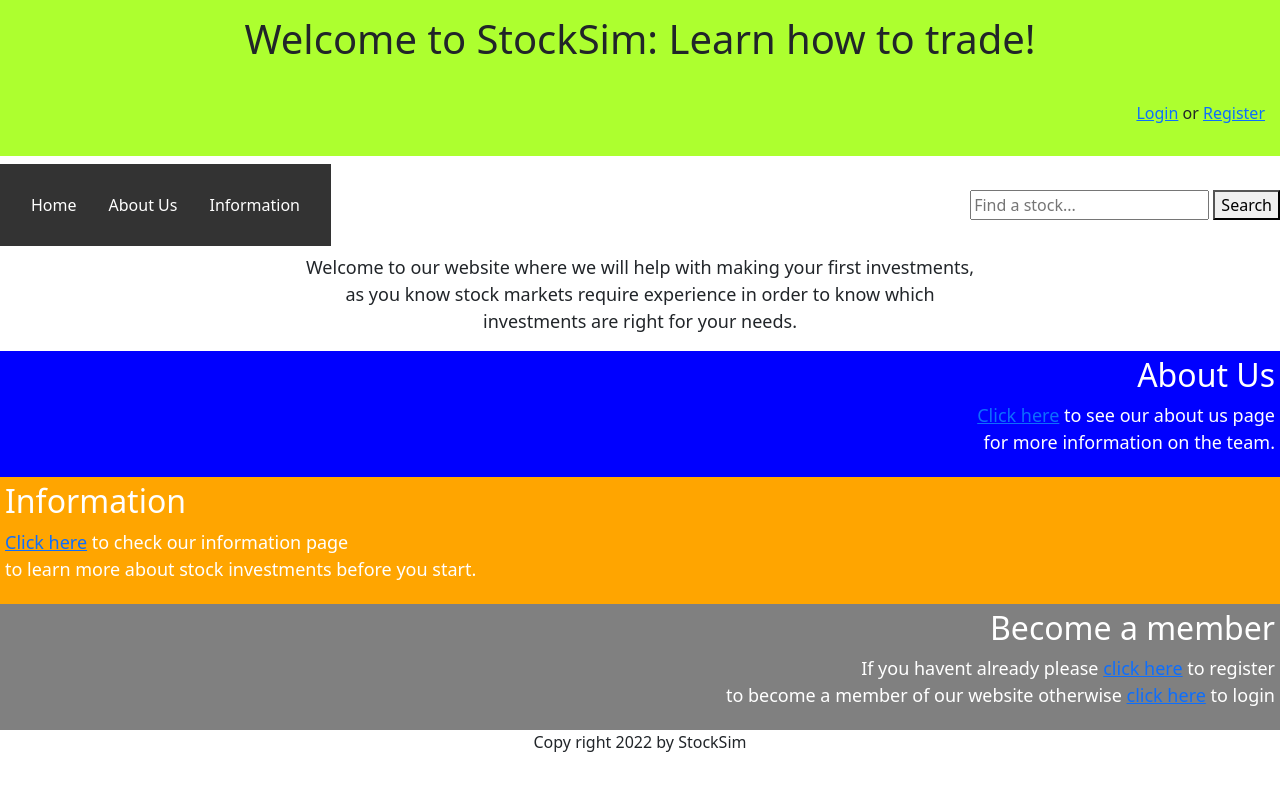
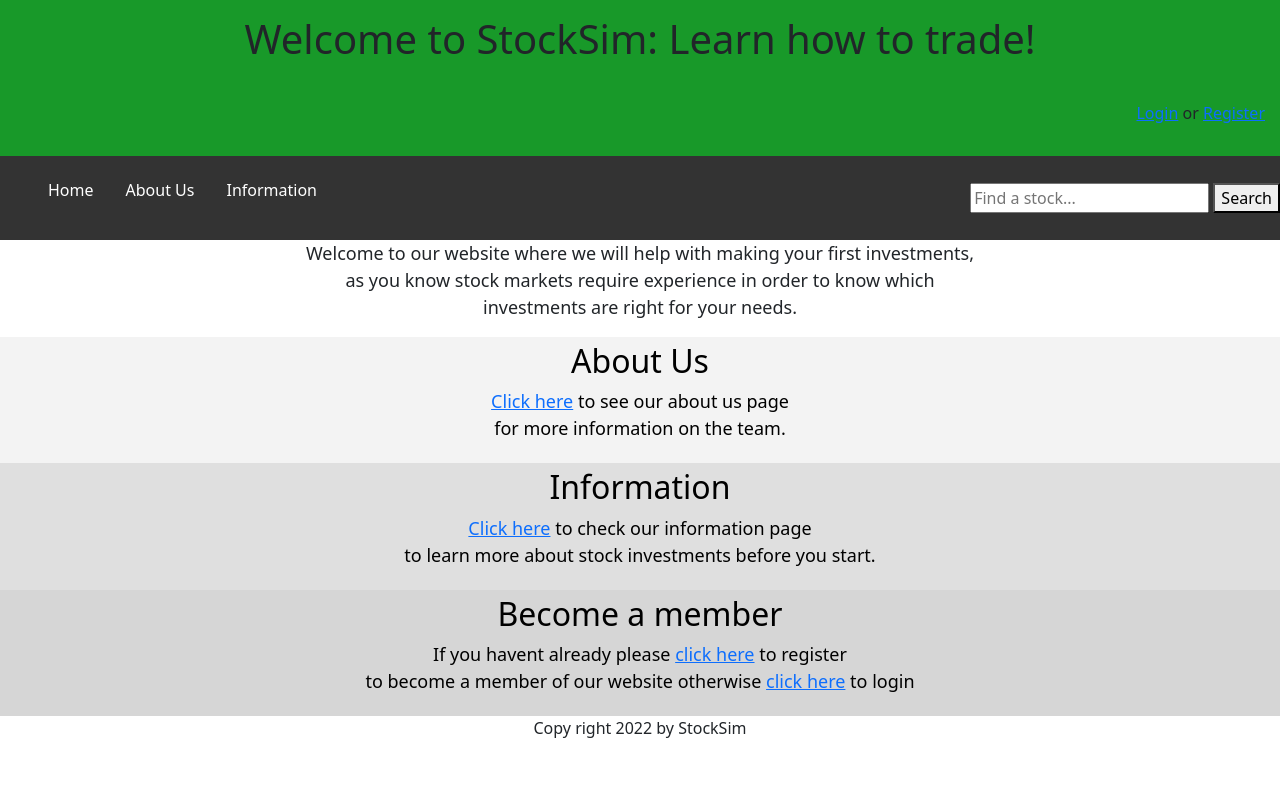
Before and after one commit to vkadam7/StockMarketApp, a Flask app: page / in a window 1280 px wide. Run offline with Flask 2, Linux system fonts and the light colour scheme.

Commit message:
Minor CSS Changes

```diff
--- a/static/stylesheets/styles.css
+++ b/static/stylesheets/styles.css
@@ -1,24 +1,27 @@
 .header{
-    background-color:greenyellow;
+    background-color:rgb(24, 153, 41);
     text-align:center;
     justify-content: center;
     padding:15px;
 }
 
 .login{
-    background-color:greenyellow;
+    background-color:rgb(24, 153, 41);
     text-align:right;
     justify-content: right;
     padding:15px;
 }
 
+.navbar{
+    background-color: #333;
+    justify-content: center;
+}
+
 .navbar ul{
     list-style-type: none;
-    background-color:#333;
-    margin:0;
-    padding:0;
-    overflow:hidden;
-    padding: 15px;
+    justify-content: center;
+    display: flex;
+    flex-wrap: flex;
 }
 
 .navbar li {
@@ -28,7 +31,6 @@
 .navbar a {
     display: block;
     color: white;
-    text-align:center;
     padding: 14px 16px;
     text-decoration:none;
 }
@@ -57,55 +59,79 @@ h1{
 }
 
 .section2{
-    background-color:blue;
+    background-color:rgb(243, 243, 243);
     padding:5px;
 }
 
 .section2 h2{
-    text-align: right;
-    justify-content: right;
-    color:white
+    text-align: center;
+    color:black;
 }
 
 .section2 p{
-    text-align: right;
-    justify-content: right;
+    text-align: center;
     font-size:large;
-    color:white
+    color:black;
 }
 
 .section3 {
-    background-color: orange;
+    background-color: rgb(223, 223, 223);
     padding:5px;
 }
 
 .section3 h2{
-    justify-content: left;
-    color:white
+    text-align:center;
+    color:black;
 }
 
 .section3 p{
-    justify-content: left;
+    text-align: center;
     font-size:large;
-    color:white;
+    color:black;
 }
 
 .section4{
-    background-color: grey;
+    background-color: rgb(214, 214, 214);
     padding:5px;
 }
 
 .section4 h2{
-    text-align: right;
-    justify-content: right;
-    color:white
+    text-align: center;
+    color:black;
 }
 
 .section4 p{
-    text-align: right;
-    justify-content: right;
+    text-align: center;
     font-size:large;
-    color:white;
+    color:black;
+}
+
+.infopart1 h2{
+    text-align:center;
+}
+
+.infopart1 p{
+    margin-left: 50px;
+}
+
+.infopart2 h2{
+    text-align:center;
+}
+
+.infopart2 p{
+    margin-left: 50px;
+}
+
+.infopart2 img{
+    text-align: center;
+}
+
+.infopart3 h2{
+    text-align:center
+}
+
+.infopart3 p{
+    margin-left: 50px;
 }
 
 .loginform {
```
